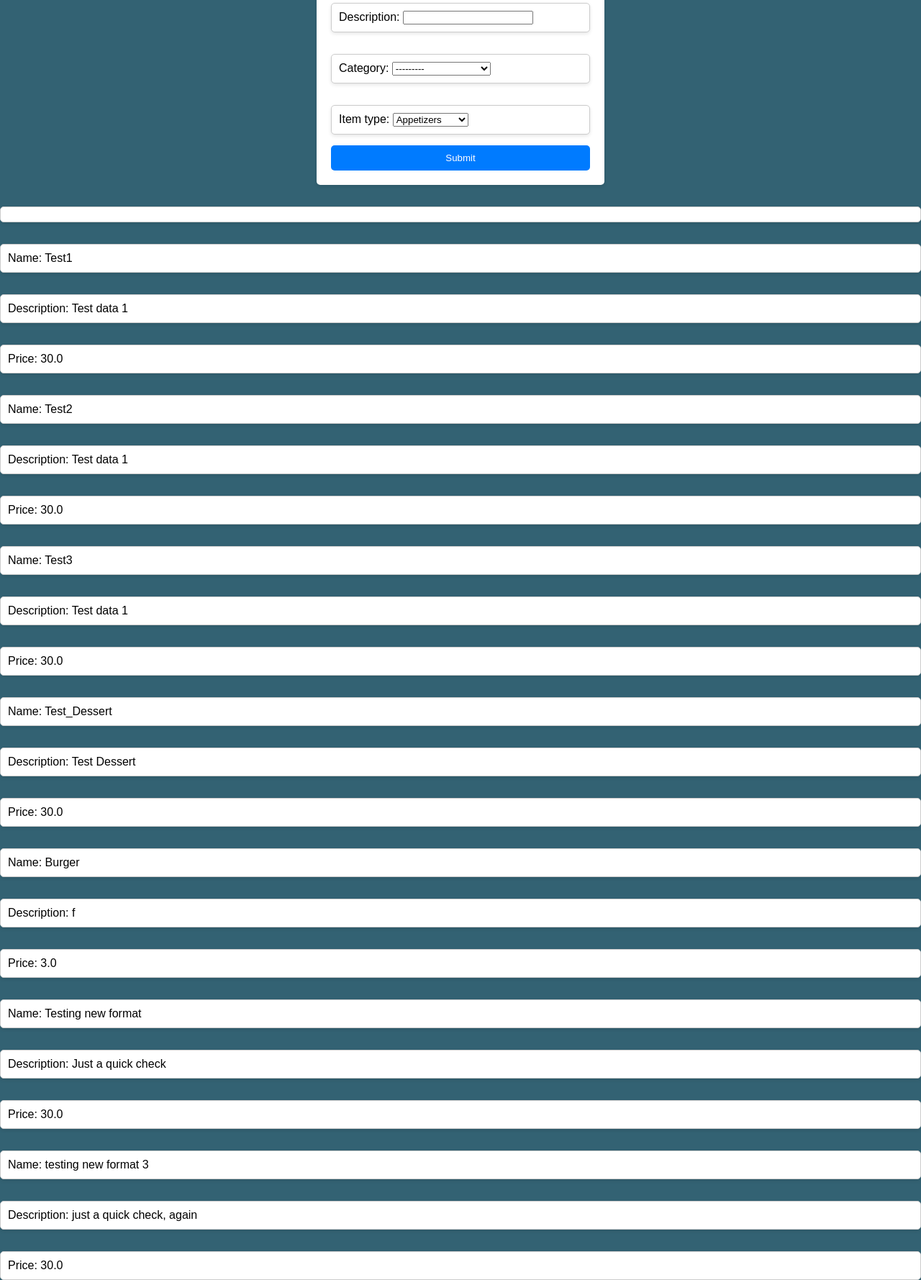
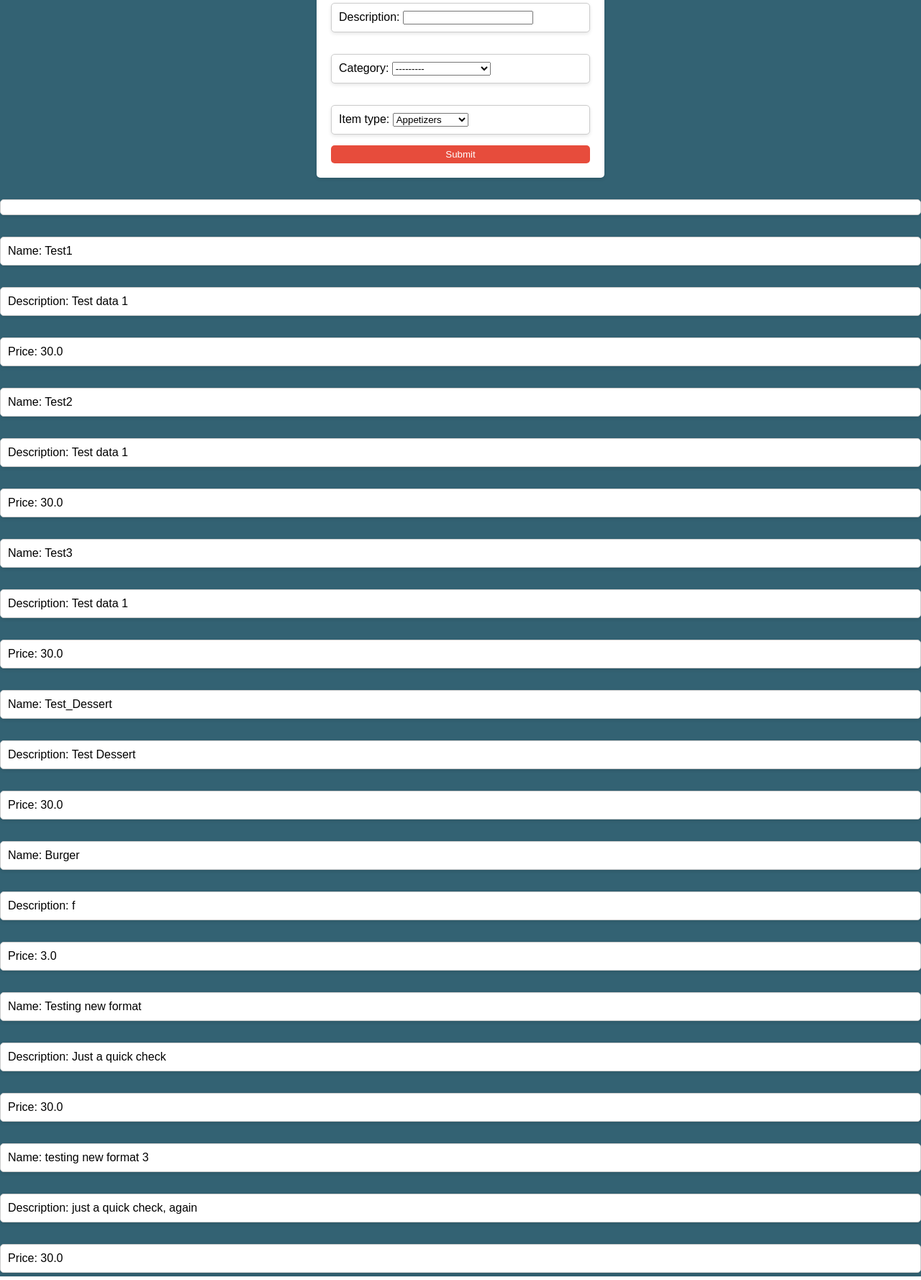
Before and after one commit to Decodedmind/Capstone, a Django app: page /test/ in a window 1280 px wide. Shown: the part 218-1997 px from the top of the page at 72% size. Run offline with Django 4.2, Linux system fonts and the light colour scheme; data comes from the database, SQL or seed files in the repository.

Commit message:
Extra styling fix v1

```diff
--- a/capstone/mcewens/templates/test.html
+++ b/capstone/mcewens/templates/test.html
@@ -68,6 +68,62 @@
     p.span {
       color: #007bff;
     }
+
+    /* Menu Item Styling */
+      {
+      % for menuItem in menuItems %
+    }
+
+    div.menu-item- {
+        {
+        menuItem.id
+      }
+    }
+
+      {
+      margin: 20px auto;
+      padding: 10px;
+      background-color: #fff;
+      border: 1px solid #ccc;
+      border-radius: 5px;
+      box-shadow: 0 2px 5px rgba(0, 0, 0, 0.1);
+    }
+
+    div.menu-item- {
+        {
+        menuItem.id
+      }
+    }
+
+    p {
+      margin-bottom: 5px;
+    }
+
+    form.menu-item- {
+        {
+        menuItem.id
+      }
+    }
+
+      {
+      display: inline;
+      margin-left: 10px;
+    }
+
+    form.menu-item- {
+        {
+        menuItem.id
+      }
+    }
+
+    input[type="submit"] {
+      padding: 5px 10px;
+      background-color: #e74c3c;
+    }
+
+      {
+      % endfor %
+    }
   </style>
 </head>
 
```
